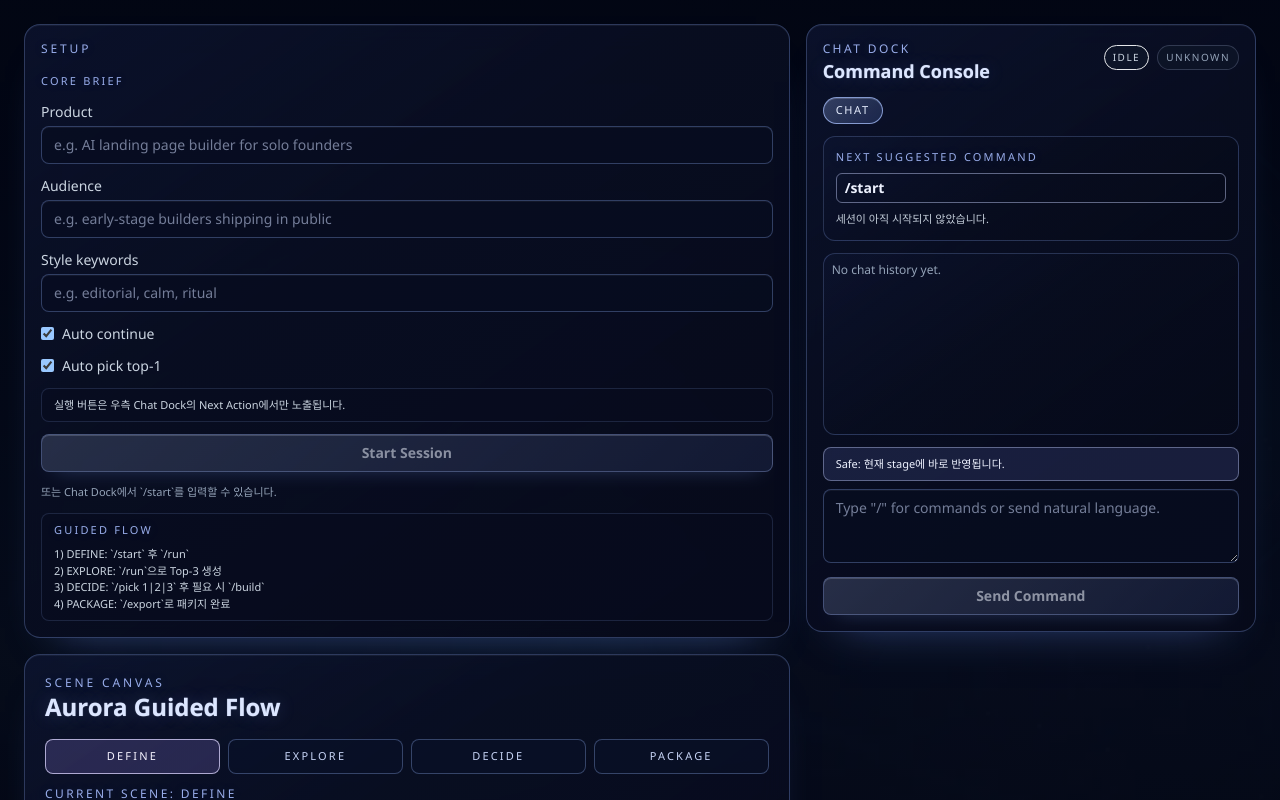
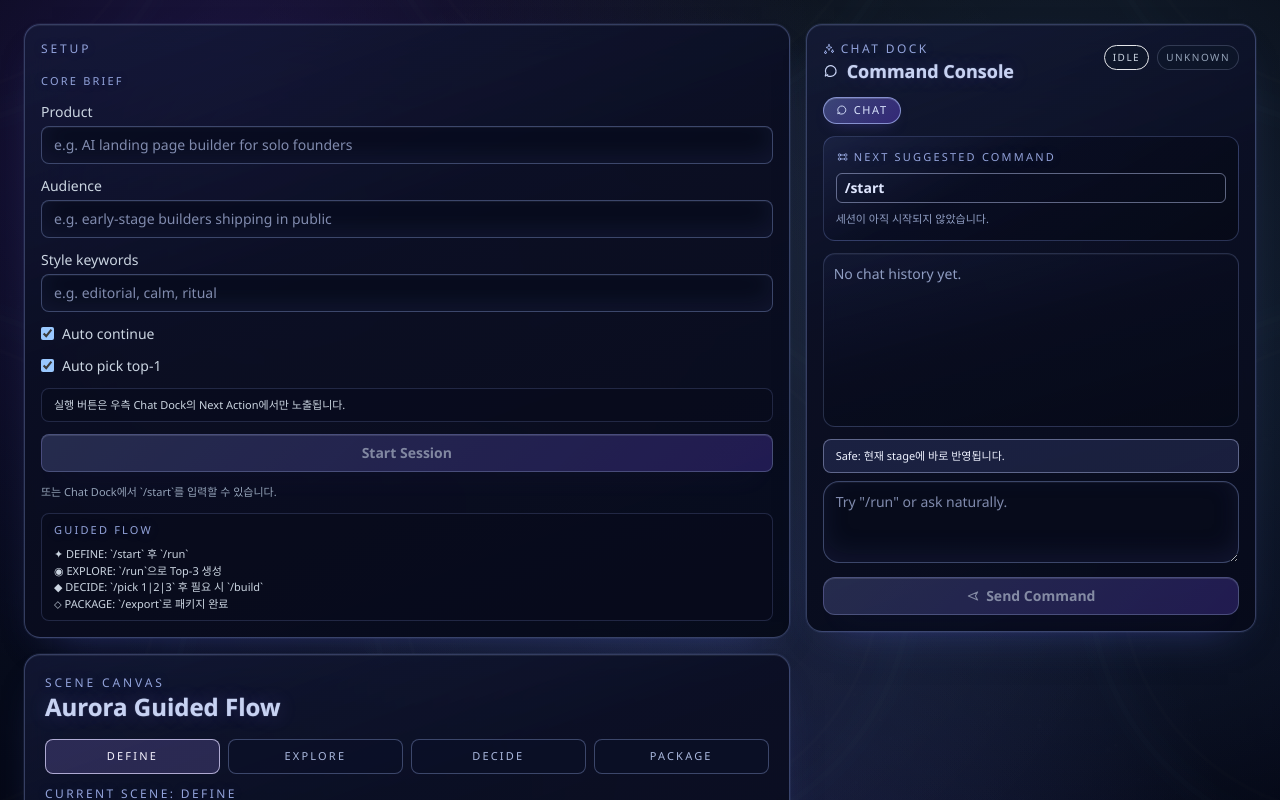
Before and after one commit to aheyabaraya/ab_aurora, a Next.js app: page / in a window 1280 px wide. Shown: the top 800 px of the page. Built offline with nearby package versions, Linux system fonts and the light colour scheme.

Commit message:
style: apply moonlit cosmos tokens and icon-rich chat dock polish

```diff
--- a/app/globals.css
+++ b/app/globals.css
@@ -4,17 +4,21 @@
 
 :root {
   color-scheme: dark;
-  --aurora-bg-top: rgba(2, 6, 20, 0.95);
-  --aurora-bg-mid: rgba(7, 12, 31, 0.68);
-  --aurora-bg-bottom: rgba(2, 6, 18, 0.96);
-  --aurora-cyan: #64dbe3;
-  --aurora-luna: #9eb8ff;
-  --aurora-luna-strong: #7fa6ff;
-  --aurora-veil: #dce6ff;
+  --aurora-bg-top: rgba(1, 3, 12, 0.96);
+  --aurora-bg-mid: rgba(7, 11, 30, 0.8);
+  --aurora-bg-bottom: rgba(2, 4, 14, 0.97);
+  --aurora-cyan: #86c8ff;
+  --aurora-violet: #7d57ff;
+  --aurora-violet-soft: #9d8bff;
+  --aurora-luna: #b4c6ff;
+  --aurora-luna-strong: #8ea8ff;
+  --aurora-veil: #c7d2f2;
+  --aurora-text-body: #bdc9ea;
+  --aurora-text-soft: #8f9dc2;
   --aurora-ember-gold: #d8b46f;
-  --aurora-panel-border: rgba(143, 177, 255, 0.28);
-  --aurora-panel-bg: rgba(9, 15, 36, 0.56);
-  --aurora-input-bg: rgba(8, 13, 32, 0.72);
+  --aurora-panel-border: rgba(126, 145, 208, 0.38);
+  --aurora-panel-bg: rgba(8, 12, 29, 0.64);
+  --aurora-input-bg: rgba(8, 11, 27, 0.82);
   --aurora-bg-desktop: url("/aurora/bg_abstract_orbline_1920x1080.webp");
   --aurora-bg-mobile: url("/aurora/bg_abstract_orbline_1080x1920.webp");
   --aurora-sigil-tile: url("/aurora/sigil_tile_1024.png");
@@ -27,13 +31,18 @@
 body {
   margin: 0;
   font-family: "Sora", "Noto Sans KR", "Apple SD Gothic Neo", "Segoe UI", sans-serif;
-  background-color: #040913;
+  background-color: #05070f;
+  color: var(--aurora-text-body);
 }
 
 .aurora-page {
   position: relative;
   isolation: isolate;
   background-image:
+    radial-gradient(circle at 18% 10%, rgba(125, 87, 255, 0.22) 0%, rgba(125, 87, 255, 0) 40%),
+    radial-gradient(circle at 82% 18%, rgba(134, 200, 255, 0.16) 0%, rgba(134, 200, 255, 0) 46%),
+    radial-gradient(circle at 58% 78%, rgba(94, 109, 214, 0.22) 0%, rgba(94, 109, 214, 0) 42%),
+    radial-gradient(circle at 46% 36%, rgba(255, 255, 255, 0.05) 0%, rgba(255, 255, 255, 0) 58%),
     linear-gradient(180deg, var(--aurora-bg-top) 0%, var(--aurora-bg-mid) 58%, var(--aurora-bg-bottom) 100%),
     var(--aurora-bg-desktop);
   background-size: cover;
@@ -45,11 +54,15 @@ body {
   content: "";
   position: absolute;
   inset: 0;
-  background-image: var(--aurora-sigil-tile);
-  background-size: 720px;
+  background-image:
+    radial-gradient(circle, rgba(196, 214, 255, 0.14) 1px, transparent 1.5px),
+    radial-gradient(circle, rgba(160, 181, 248, 0.12) 1px, transparent 1.4px),
+    var(--aurora-sigil-tile);
+  background-size: 160px 160px, 220px 220px, 720px;
+  background-position: 0 0, 48px 76px, center;
   background-repeat: repeat;
-  opacity: 0.08;
-  mix-blend-mode: overlay;
+  opacity: 0.065;
+  mix-blend-mode: screen;
   pointer-events: none;
   z-index: -1;
 }
@@ -57,74 +70,87 @@ body {
 .aurora-panel {
   border: 1px solid var(--aurora-panel-border);
   background:
-    linear-gradient(145deg, rgba(26, 39, 85, 0.24) 0%, rgba(9, 14, 34, 0.78) 38%, rgba(6, 10, 25, 0.88) 100%),
+    linear-gradient(160deg, rgba(56, 69, 134, 0.2) 0%, rgba(11, 15, 36, 0.86) 38%, rgba(7, 10, 26, 0.92) 100%),
     var(--aurora-panel-bg);
   box-shadow:
-    inset 0 1px 0 rgba(220, 230, 255, 0.06),
-    0 24px 44px -34px rgba(94, 132, 225, 0.58);
-  backdrop-filter: blur(14px);
+    inset 0 1px 0 rgba(213, 224, 255, 0.08),
+    0 18px 42px -28px rgba(78, 94, 192, 0.65),
+    0 0 0 1px rgba(153, 173, 236, 0.08);
+  backdrop-filter: blur(16px) saturate(115%);
 }
 
 .aurora-surface {
-  border: 1px solid rgba(143, 177, 255, 0.24);
-  background: linear-gradient(145deg, rgba(23, 36, 78, 0.2) 0%, rgba(8, 13, 31, 0.68) 45%, rgba(6, 10, 25, 0.82) 100%);
+  border: 1px solid rgba(124, 144, 214, 0.3);
+  background:
+    linear-gradient(150deg, rgba(79, 94, 168, 0.16) 0%, rgba(9, 13, 33, 0.76) 38%, rgba(6, 10, 23, 0.88) 100%);
 }
 
 .aurora-surface-soft {
-  border: 1px solid rgba(130, 154, 218, 0.18);
-  background: rgba(8, 13, 31, 0.52);
+  border: 1px solid rgba(109, 126, 184, 0.26);
+  background: rgba(8, 12, 29, 0.64);
+}
+
+.aurora-copy {
+  color: var(--aurora-text-body);
+}
+
+.aurora-copy-soft {
+  color: var(--aurora-text-soft);
 }
 
 .aurora-input {
-  border: 1px solid rgba(129, 157, 226, 0.35);
+  border: 1px solid rgba(120, 136, 192, 0.48);
   background: var(--aurora-input-bg);
-  color: #ecf2ff;
-  box-shadow: inset 0 1px 0 rgba(220, 230, 255, 0.05);
+  color: var(--aurora-text-body);
+  box-shadow:
+    inset 0 1px 0 rgba(205, 218, 255, 0.06),
+    inset 0 -8px 24px rgba(50, 61, 118, 0.22);
 }
 
 .aurora-input::placeholder {
-  color: rgba(195, 206, 239, 0.58);
+  color: rgba(149, 161, 199, 0.85);
 }
 
 .aurora-input:focus {
   outline: none;
-  border-color: rgba(165, 190, 255, 0.8);
+  border-color: rgba(153, 173, 242, 0.9);
   box-shadow:
-    0 0 0 2px rgba(120, 157, 255, 0.2),
-    inset 0 1px 0 rgba(220, 230, 255, 0.07);
+    0 0 0 2px rgba(125, 87, 255, 0.22),
+    0 8px 20px -12px rgba(125, 87, 255, 0.62),
+    inset 0 1px 0 rgba(220, 230, 255, 0.08);
 }
 
 .aurora-btn-primary {
-  border: 1px solid rgba(166, 190, 255, 0.58);
-  background: linear-gradient(135deg, rgba(182, 204, 255, 0.3) 0%, rgba(118, 153, 255, 0.18) 100%);
-  color: #e8efff;
+  border: 1px solid rgba(154, 165, 230, 0.66);
+  background: linear-gradient(135deg, rgba(97, 110, 172, 0.54) 0%, rgba(74, 53, 164, 0.66) 100%);
+  color: #d8e1ff;
   box-shadow:
-    inset 0 1px 0 rgba(227, 236, 255, 0.34),
-    0 10px 20px -14px rgba(130, 169, 255, 0.7);
+    inset 0 1px 0 rgba(226, 234, 255, 0.24),
+    0 14px 28px -18px rgba(93, 76, 193, 0.76);
   transition: 160ms ease;
 }
 
 .aurora-btn-primary:hover {
-  border-color: rgba(184, 205, 255, 0.74);
-  background: linear-gradient(135deg, rgba(189, 209, 255, 0.36) 0%, rgba(130, 164, 255, 0.24) 100%);
+  border-color: rgba(172, 184, 244, 0.84);
+  background: linear-gradient(135deg, rgba(110, 126, 192, 0.6) 0%, rgba(88, 62, 191, 0.72) 100%);
 }
 
 .aurora-btn-secondary {
-  border: 1px solid rgba(141, 170, 240, 0.42);
-  background: rgba(11, 20, 46, 0.58);
-  color: #cfdeff;
+  border: 1px solid rgba(129, 146, 205, 0.5);
+  background: rgba(14, 20, 46, 0.74);
+  color: #bac8f0;
   transition: 160ms ease;
 }
 
 .aurora-btn-secondary:hover {
-  border-color: rgba(166, 190, 255, 0.62);
-  background: rgba(20, 34, 75, 0.58);
+  border-color: rgba(149, 166, 224, 0.72);
+  background: rgba(22, 32, 74, 0.72);
 }
 
 .aurora-btn-ghost {
-  border: 1px solid rgba(145, 160, 201, 0.34);
-  background: rgba(8, 13, 28, 0.45);
-  color: #c6d1f2;
+  border: 1px solid rgba(118, 132, 177, 0.38);
+  background: rgba(8, 11, 25, 0.62);
+  color: #afbddf;
   transition: 160ms ease;
 }
 
@@ -140,33 +166,74 @@ body {
 }
 
 .aurora-pill {
-  border: 1px solid rgba(137, 165, 233, 0.35);
-  background: rgba(10, 18, 42, 0.56);
-  color: #c7d4f6;
+  border: 1px solid rgba(122, 139, 191, 0.45);
+  background: rgba(12, 17, 40, 0.74);
+  color: #aab8de;
 }
 
 .aurora-pill-active {
-  border-color: rgba(170, 194, 255, 0.72);
-  background: linear-gradient(135deg, rgba(167, 189, 255, 0.27) 0%, rgba(96, 130, 225, 0.2) 100%);
-  color: #e6eeff;
-  box-shadow: inset 0 1px 0 rgba(223, 233, 255, 0.2);
+  border-color: rgba(157, 171, 232, 0.78);
+  background: linear-gradient(135deg, rgba(100, 114, 184, 0.52) 0%, rgba(77, 53, 171, 0.58) 100%);
+  color: #dbe5ff;
+  box-shadow:
+    inset 0 1px 0 rgba(223, 233, 255, 0.2),
+    0 6px 16px -10px rgba(112, 85, 236, 0.62);
 }
 
 .aurora-title-primary {
   color: var(--aurora-veil);
   text-shadow:
-    0 0 18px rgba(145, 172, 247, 0.22),
-    0 0 1px rgba(220, 230, 255, 0.55);
+    0 0 20px rgba(146, 125, 255, 0.24),
+    0 0 1px rgba(214, 224, 255, 0.58);
 }
 
 .aurora-title-label {
-  color: rgba(167, 190, 255, 0.9);
-  text-shadow: 0 0 14px rgba(108, 142, 235, 0.16);
+  color: rgba(161, 179, 237, 0.9);
+  text-shadow: 0 0 14px rgba(119, 135, 228, 0.18);
+}
+
+.aurora-chat-track {
+  border: 1px solid rgba(117, 134, 186, 0.3);
+  background:
+    linear-gradient(165deg, rgba(43, 52, 102, 0.18) 0%, rgba(9, 13, 31, 0.78) 45%, rgba(6, 10, 24, 0.9) 100%);
+  box-shadow: inset 0 1px 0 rgba(211, 222, 255, 0.05);
+}
+
+.aurora-chat-bubble {
+  backdrop-filter: blur(6px);
+  box-shadow: 0 10px 18px -14px rgba(78, 93, 160, 0.65);
+}
+
+.aurora-chat-user {
+  border: 1px solid rgba(158, 129, 255, 0.42);
+  background: linear-gradient(145deg, rgba(107, 75, 209, 0.38) 0%, rgba(72, 49, 154, 0.52) 100%);
+  border-radius: 16px 16px 8px 16px;
+}
+
+.aurora-chat-assistant {
+  border: 1px solid rgba(136, 158, 228, 0.34);
+  background: linear-gradient(145deg, rgba(71, 90, 156, 0.26) 0%, rgba(11, 17, 38, 0.72) 100%);
+  border-radius: 16px 16px 16px 8px;
+}
+
+.aurora-chat-system {
+  border: 1px solid rgba(138, 154, 205, 0.3);
+  background: rgba(25, 33, 66, 0.64);
+  border-radius: 14px;
+}
+
+.aurora-chat-artifact {
+  border: 1px solid rgba(139, 178, 230, 0.34);
+  background: rgba(35, 60, 98, 0.42);
+  border-radius: 14px;
 }
 
 @media (max-width: 1024px) {
   .aurora-page {
     background-image:
+      radial-gradient(circle at 18% 10%, rgba(125, 87, 255, 0.22) 0%, rgba(125, 87, 255, 0) 42%),
+      radial-gradient(circle at 84% 16%, rgba(134, 200, 255, 0.16) 0%, rgba(134, 200, 255, 0) 46%),
+      radial-gradient(circle at 58% 78%, rgba(94, 109, 214, 0.2) 0%, rgba(94, 109, 214, 0) 44%),
       linear-gradient(180deg, var(--aurora-bg-top) 0%, var(--aurora-bg-mid) 58%, var(--aurora-bg-bottom) 100%),
       var(--aurora-bg-mobile);
   }
--- a/components/aurora/ChatDock.tsx
+++ b/components/aurora/ChatDock.tsx
@@ -36,17 +36,71 @@ type ChatDockProps = {
   onDiscardQueued: (queueId: string) => void;
 };
 
+type IconProps = {
+  className?: string;
+};
+
+function IconChat({ className = "h-3.5 w-3.5" }: IconProps) {
+  return (
+    <svg viewBox="0 0 24 24" fill="none" stroke="currentColor" strokeWidth="1.8" className={className} aria-hidden>
+      <path d="M7 17.5l-3.5 2 .9-4A8 8 0 1112 20a8 8 0 01-5-.5z" strokeLinecap="round" strokeLinejoin="round" />
+    </svg>
+  );
+}
+
+function IconSpark({ className = "h-3.5 w-3.5" }: IconProps) {
+  return (
+    <svg viewBox="0 0 24 24" fill="none" stroke="currentColor" strokeWidth="1.8" className={className} aria-hidden>
+      <path d="M12 3l1.5 4.5L18 9l-4.5 1.5L12 15l-1.5-4.5L6 9l4.5-1.5L12 3zM5 16l.8 2.2L8 19l-2.2.8L5 22l-.8-2.2L2 19l2.2-.8L5 16zM19 14l.7 1.9L22 16.7l-2.3.8L19 20l-.7-2.5-2.3-.8 2.3-.8L19 14z" strokeLinecap="round" strokeLinejoin="round" />
+    </svg>
+  );
+}
+
+function IconPackage({ className = "h-3.5 w-3.5" }: IconProps) {
+  return (
+    <svg viewBox="0 0 24 24" fill="none" stroke="currentColor" strokeWidth="1.8" className={className} aria-hidden>
+      <path d="M4 8.5L12 4l8 4.5v7L12 20l-8-4.5v-7z" strokeLinecap="round" strokeLinejoin="round" />
+      <path d="M12 4v16M4 8.5l8 4.5 8-4.5" strokeLinecap="round" strokeLinejoin="round" />
+    </svg>
+  );
+}
+
+function IconCommand({ className = "h-3.5 w-3.5" }: IconProps) {
+  return (
+    <svg viewBox="0 0 24 24" fill="none" stroke="currentColor" strokeWidth="1.8" className={className} aria-hidden>
+      <path d="M8 8h8M8 16h8M9.5 8A2.5 2.5 0 117 5.5 2.5 2.5 0 019.5 8zm0 8A2.5 2.5 0 117 13.5 2.5 2.5 0 019.5 16zM17 8a2.5 2.5 0 112.5 2.5A2.5 2.5 0 0117 8zm0 8a2.5 2.5 0 112.5 2.5A2.5 2.5 0 0117 16z" strokeLinecap="round" strokeLinejoin="round" />
+    </svg>
+  );
+}
+
+function IconClock({ className = "h-3.5 w-3.5" }: IconProps) {
+  return (
+    <svg viewBox="0 0 24 24" fill="none" stroke="currentColor" strokeWidth="1.8" className={className} aria-hidden>
+      <circle cx="12" cy="12" r="8" />
+      <path d="M12 8v4l3 2" strokeLinecap="round" strokeLinejoin="round" />
+    </svg>
+  );
+}
+
+function IconSend({ className = "h-3.5 w-3.5" }: IconProps) {
+  return (
+    <svg viewBox="0 0 24 24" fill="none" stroke="currentColor" strokeWidth="1.8" className={className} aria-hidden>
+      <path d="M4 12l16-7-4 7 4 7-16-7z" strokeLinecap="round" strokeLinejoin="round" />
+    </svg>
+  );
+}
+
 function roleClass(type: ChatEntry["type"]): string {
   if (type === "user") {
-    return "border-violet-200/55 bg-violet-400/18";
+    return "aurora-chat-bubble aurora-chat-user";
   }
   if (type === "assistant") {
-    return "border-indigo-200/35 bg-indigo-400/12";
+    return "aurora-chat-bubble aurora-chat-assistant";
   }
   if (type === "artifact-note") {
-    return "border-cyan-200/35 bg-cyan-400/12";
+    return "aurora-chat-bubble aurora-chat-artifact";
   }
-  return "border-slate-400/35 bg-slate-400/12";
+  return "aurora-chat-bubble aurora-chat-system";
 }
 
 function statusClass(status: string): string {
@@ -111,13 +165,9 @@ export function ChatDock({
   const [isComposing, setIsComposing] = useState(false);
   const currentTab = activeTab === "artifacts" && !showArtifactsTab ? "chat" : activeTab;
 
-  const normalizedInput = input.trim().toLowerCase();
-  const showRuntimeCommands = normalizedInput.startsWith("/runtime");
   const slashMatches = useMemo(() => {
-    return filterSlashCommands(input)
-      .filter((command) => showRuntimeCommands || command.category !== "runtime")
-      .slice(0, 10);
-  }, [input, showRuntimeCommands]);
+    return filterSlashCommands(input).slice(0, 10);
+  }, [input]);
   const showSlashPopover = currentTab === "chat" && input.trim().startsWith("/") && slashMatches.length > 0;
   const selectedCommand = showSlashPopover ? slashMatches[highlightIndex] : null;
 
@@ -164,8 +214,14 @@ export function ChatDock({
     <article className="aurora-panel flex max-h-[calc(100vh-2.2rem)] min-h-[38rem] flex-col rounded-2xl p-4">
       <div className="flex items-start justify-between gap-3">
         <div>
-          <p className="aurora-title-label text-xs uppercase tracking-[0.2em]">Chat Dock</p>
-          <h2 className="aurora-title-primary text-lg font-semibold">Command Console</h2>
+          <p className="aurora-title-label flex items-center gap-1.5 text-xs uppercase tracking-[0.2em]">
+            <IconSpark className="h-3 w-3" />
+            Chat Dock
+          </p>
+          <h2 className="aurora-title-primary flex items-center gap-2 text-lg font-semibold">
+            <IconChat className="h-4 w-4" />
+            Command Console
+          </h2>
         </div>
         <div className="mt-1 flex flex-wrap gap-2">
           <span className={`rounded-full border px-2 py-1 text-[10px] uppercase tracking-[0.15em] ${statusClass(status)}`}>
@@ -184,7 +240,10 @@ export function ChatDock({
           }`}
           onClick={() => setActiveTab("chat")}
         >
-          Chat
+          <span className="flex items-center gap-1.5">
+            <IconChat className="h-3 w-3" />
+            Chat
+          </span>
         </button>
         {showArtifactsTab ? (
           <button
@@ -193,24 +252,33 @@ export function ChatDock({
             }`}
             onClick={() => setActiveTab("artifacts")}
           >
-            Package Outputs
+            <span className="flex items-center gap-1.5">
+              <IconPackage className="h-3 w-3" />
+              Package Outputs
+            </span>
           </button>
         ) : null}
       </div>
 
       {actionHub ? (
         <div className="aurora-surface mt-3 rounded-xl p-3">
-          <p className="aurora-title-label text-[11px] uppercase tracking-[0.2em]">Next Suggested Command</p>
-          <p className="mt-2 rounded-md border border-indigo-200/45 bg-indigo-400/18 px-2 py-1 text-sm font-semibold text-indigo-50">
+          <p className="aurora-title-label flex items-center gap-1.5 text-[11px] uppercase tracking-[0.2em]">
+            <IconCommand className="h-3 w-3" />
+            Next Suggested Command
+          </p>
+          <p className="mt-2 rounded-md border border-indigo-200/45 bg-indigo-400/16 px-2 py-1 text-sm font-semibold text-indigo-100">
             {actionHub.suggestedCommand || "/help"}
           </p>
-          <p className="mt-2 text-[11px] text-slate-300/95">{actionHub.suggestedReason || actionHub.hint}</p>
+          <p className="aurora-copy-soft mt-2 text-[11px]">{actionHub.suggestedReason || actionHub.hint}</p>
         </div>
       ) : null}
 
       {queuedCommands.length > 0 ? (
         <div className="mt-3 space-y-2 rounded-xl border border-cyan-200/35 bg-cyan-400/10 p-2">
-          <p className="aurora-title-label text-[11px] uppercase tracking-[0.2em]">Queued</p>
+          <p className="aurora-title-label flex items-center gap-1.5 text-[11px] uppercase tracking-[0.2em]">
+            <IconClock className="h-3 w-3" />
+            Queued
+          </p>
           {queuedCommands.map((queueItem) => (
             <div key={queueItem.id} className="aurora-surface-soft rounded-md p-2">
               <p className="text-xs text-cyan-50">{queueItem.label}</p>
@@ -235,24 +303,26 @@ export function ChatDock({
 
       {currentTab === "chat" ? (
         <div className="mt-3 flex min-h-0 flex-1 flex-col gap-3">
-          <div className="aurora-surface min-h-0 flex-1 overflow-hidden rounded-xl p-2">
-            <div className="h-full space-y-2 overflow-auto">
+          <div className="aurora-chat-track min-h-0 flex-1 overflow-hidden rounded-xl p-2.5">
+            <div className="h-full space-y-2.5 overflow-auto pr-1">
               {entries.map((entry) => (
                 <div
                   key={entry.id}
                   className={`flex ${entry.type === "user" ? "justify-end" : "justify-start"}`}
                 >
-                  <div className={`max-w-[88%] rounded-md border p-2 text-xs ${roleClass(entry.type)}`}>
+                  <div className={`max-w-[88%] p-2.5 text-xs ${roleClass(entry.type)}`}>
                     <div className="mb-1 flex items-center justify-between gap-3">
-                      <p className="uppercase tracking-wide text-slate-300">{entry.type}</p>
-                      <p className="text-[10px] text-slate-400">{formatTime(entry.createdAt)}</p>
+                      <p className="aurora-copy-soft uppercase tracking-wide">
+                        {entry.type === "user" ? "You" : entry.type === "assistant" ? "Assistant" : entry.type}
+                      </p>
+                      <p className="text-[10px] text-slate-400/90">{formatTime(entry.createdAt)}</p>
                     </div>
-                    {entry.subtitle ? <p className="mb-1 text-[10px] text-slate-400">{entry.subtitle}</p> : null}
-                    <p className="whitespace-pre-wrap text-slate-100">{entry.content}</p>
+                    {entry.subtitle ? <p className="aurora-copy-soft mb-1 text-[10px]">{entry.subtitle}</p> : null}
+                    <p className="aurora-copy whitespace-pre-wrap">{entry.content}</p>
                   </div>
                 </div>
               ))}
-              {entries.length === 0 ? <p className="text-xs text-slate-400">No chat history yet.</p> : null}
+              {entries.length === 0 ? <p className="aurora-copy-soft text-sm">No chat history yet.</p> : null}
             </div>
           </div>
 
@@ -268,15 +338,15 @@ export function ChatDock({
             </div>
 
             {commandNotice ? (
-              <div className="aurora-surface-soft rounded-lg px-3 py-2 text-[11px] text-slate-300">
+              <div className="aurora-surface-soft rounded-xl px-3 py-2 text-[11px] text-slate-300">
                 <pre className="whitespace-pre-wrap font-sans">{commandNotice}</pre>
               </div>
             ) : null}
 
             <div className="relative">
               <textarea
-                className="aurora-input min-h-[74px] w-full rounded-lg px-3 py-2 text-sm"
-                placeholder='Type "/" for commands or send natural language.'
+                className="aurora-input min-h-[82px] w-full rounded-2xl px-3 py-2.5 text-sm"
+                placeholder='Try "/run" or ask naturally.'
                 value={input}
                 onChange={(event) => {
                   setInput(event.target.value);
@@ -319,14 +389,14 @@ export function ChatDock({
               />
 
               {showSlashPopover ? (
-                <div className="absolute bottom-[calc(100%+0.45rem)] left-0 right-0 z-20 max-h-56 overflow-auto rounded-lg border border-indigo-200/35 bg-slate-950/95 p-1 shadow-xl">
+                <div className="absolute bottom-[calc(100%+0.45rem)] left-0 right-0 z-20 max-h-56 overflow-auto rounded-xl border border-indigo-200/35 bg-slate-950/95 p-1.5 shadow-xl">
                   {slashMatches.map((command, index) => (
                     <button
                       key={`${command.id}_${command.canonical}`}
-                      className={`w-full rounded-md px-2 py-2 text-left text-xs ${
+                      className={`w-full rounded-lg px-2.5 py-2 text-left text-xs ${
                         index === highlightIndex
                           ? "border border-indigo-200/45 bg-indigo-400/20 text-indigo-50"
-                          : "border border-transparent text-slate-200 hover:bg-slate-800/80"
+                          : "border border-transparent text-slate-200 hover:bg-slate-800/70"
                       }`}
                       onMouseEnter={() => setHighlightIndex(index)}
                       onClick={() => void execute(command.canonical)}
@@ -340,11 +410,14 @@ export function ChatDock({
             </div>
 
             <button
-              className="aurora-btn-primary w-full rounded-lg px-3 py-2 text-sm font-semibold disabled:opacity-60"
+              className="aurora-btn-primary w-full rounded-xl px-3 py-2 text-sm font-semibold disabled:opacity-60"
               onClick={() => void execute(input)}
               disabled={busy || input.trim().length === 0}
             >
-              Send Command {busy ? "(processing)" : ""}
+              <span className="flex items-center justify-center gap-1.5">
+                <IconSend className="h-3.5 w-3.5" />
+                Send Command {busy ? "(processing)" : ""}
+              </span>
             </button>
           </div>
         </div>
--- a/components/aurora/GuidedConsole.tsx
+++ b/components/aurora/GuidedConsole.tsx
@@ -149,10 +149,10 @@ export function GuidedConsole({ controller }: GuidedConsoleProps) {
 
                 <div className="aurora-surface-soft rounded-lg px-3 py-2 text-[11px] text-slate-300">
                   <p className="aurora-title-label mb-2 uppercase tracking-[0.2em]">Guided Flow</p>
-                  <p>1) DEFINE: `/start` 후 `/run`</p>
-                  <p>2) EXPLORE: `/run`으로 Top-3 생성</p>
-                  <p>3) DECIDE: `/pick 1|2|3` 후 필요 시 `/build`</p>
-                  <p>4) PACKAGE: `/export`로 패키지 완료</p>
+                  <p>✦ DEFINE: `/start` 후 `/run`</p>
+                  <p>◉ EXPLORE: `/run`으로 Top-3 생성</p>
+                  <p>◆ DECIDE: `/pick 1|2|3` 후 필요 시 `/build`</p>
+                  <p>⬦ PACKAGE: `/export`로 패키지 완료</p>
                 </div>
               </div>
             ) : (
```
